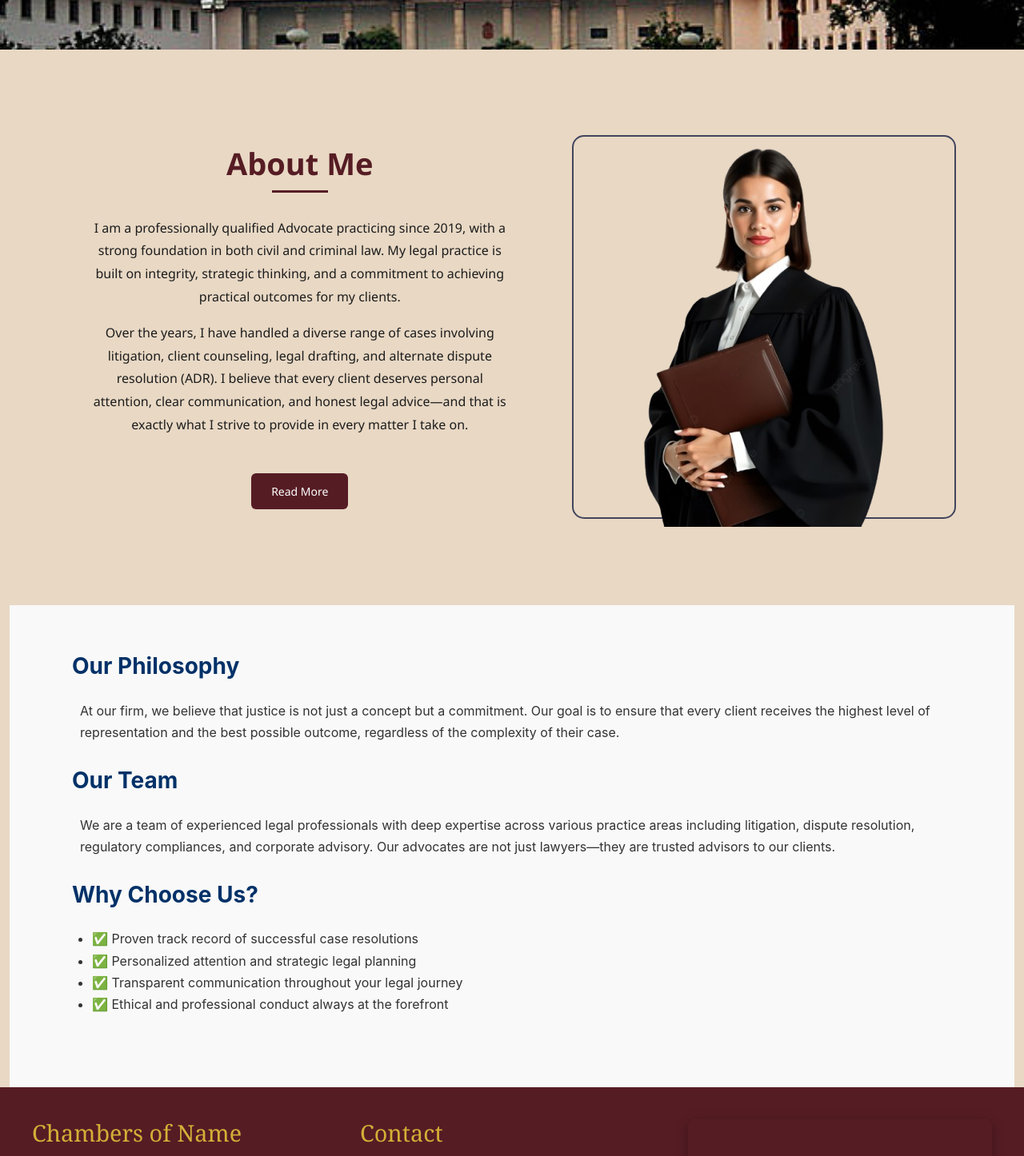
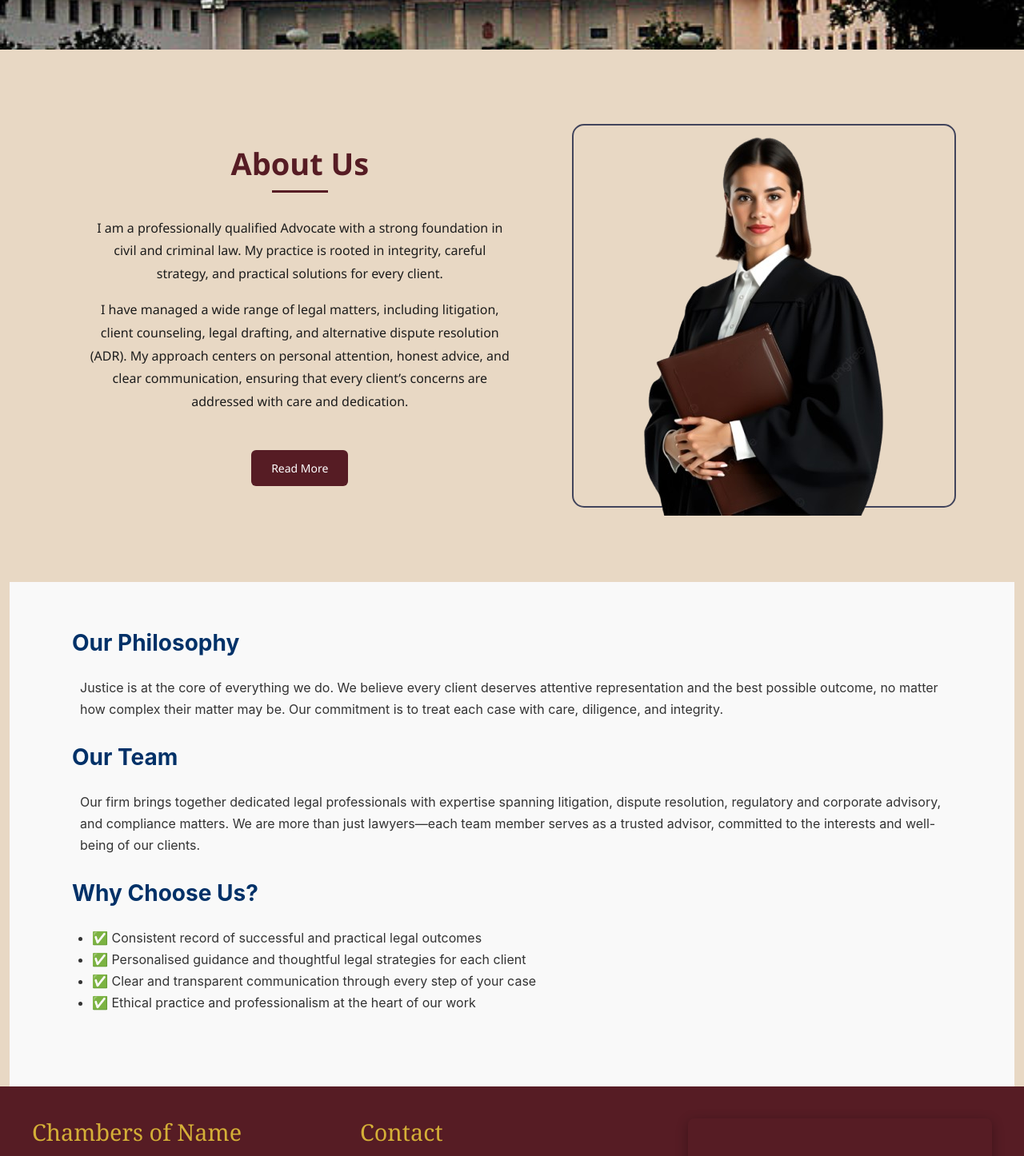
Before and after one commit to anup9971/AdvocateSuman, a React (Create React App) app: page /about in a window 1280 px wide. Shown: the part 383-1829 px from the top of the page at 80% size. Built offline with nearby package versions, Linux system fonts and the light colour scheme; grey boxes are pictures that could not be loaded.

Commit message:
content-change

```diff
--- a/src/components/AboutUs.jsx
+++ b/src/components/AboutUs.jsx
@@ -76,24 +76,24 @@ const About = () => {
             <div data-aos="fade-up">
               <h2 style={headingStyle}>Our Philosophy</h2>
               <p style={{ ...paragraphStyle, ...hoverEffect }}>
-                At our firm, we believe that justice is not just a concept but a commitment. Our goal is to ensure that every client receives the highest level of representation and the best possible outcome, regardless of the complexity of their case.
+                Justice is at the core of everything we do. We believe every client deserves attentive representation and the best possible outcome, no matter how complex their matter may be. Our commitment is to treat each case with care, diligence, and integrity.
               </p>
             </div>
 
             <div data-aos="fade-up">
               <h2 style={headingStyle}>Our Team</h2>
               <p style={{ ...paragraphStyle, ...hoverEffect }}>
-                We are a team of experienced legal professionals with deep expertise across various practice areas including litigation, dispute resolution, regulatory compliances, and corporate advisory. Our advocates are not just lawyers—they are trusted advisors to our clients.
+               Our firm brings together dedicated legal professionals with expertise spanning litigation, dispute resolution, regulatory and corporate advisory, and compliance matters. We are more than just lawyers—each team member serves as a trusted advisor, committed to the interests and well- being of our clients.
               </p>
             </div>
 
             <div data-aos="fade-up">
               <h2 style={headingStyle}>Why Choose Us?</h2>
               <ul style={listStyle}>
-                <li>✅ Proven track record of successful case resolutions</li>
-                <li>✅ Personalized attention and strategic legal planning</li>
-                <li>✅ Transparent communication throughout your legal journey</li>
-                <li>✅ Ethical and professional conduct always at the forefront</li>
+                <li>✅ Consistent record of successful and practical legal outcomes</li>
+                <li>✅ Personalised guidance and thoughtful legal strategies for each client</li>
+                <li>✅ Clear and transparent communication through every step of your case</li>
+                <li>✅ Ethical practice and professionalism at the heart of our work</li>
               </ul>
             </div>
           </div>
--- a/src/components/partials/AboutMe.jsx
+++ b/src/components/partials/AboutMe.jsx
@@ -32,7 +32,7 @@ const AboutMe = () => {
             marginBottom: "10px",
           }}
         >
-          About Me
+          About Us
         </h2>
         <div
           style={{
@@ -48,10 +48,10 @@ const AboutMe = () => {
       {/* Paragraphs */}
       <div style={{ maxWidth: "750px", padding: "0 15px" }}>
         <p>
-          I am a professionally qualified Advocate practicing since 2019, with a strong foundation in both civil and criminal law. My legal practice is built on integrity, strategic thinking, and a commitment to achieving practical outcomes for my clients.
+          I am a professionally qualified Advocate with a strong foundation in civil and criminal law. My practice is rooted in integrity, careful strategy, and practical solutions for every client.
         </p>
         <p>
-          Over the years, I have handled a diverse range of cases involving litigation, client counseling, legal drafting, and alternate dispute resolution (ADR). I believe that every client deserves personal attention, clear communication, and honest legal advice—and that is exactly what I strive to provide in every matter I take on.
+          I have managed a wide range of legal matters, including litigation, client counseling, legal drafting, and alternative dispute resolution (ADR). My approach centers on personal attention, honest advice, and clear communication, ensuring that every client’s concerns are addressed with care and dedication.
         </p>
       </div>
 
--- a/src/components/partials/ContactHome.jsx
+++ b/src/components/partials/ContactHome.jsx
@@ -25,24 +25,13 @@ const ContactHome = () => {
             <ul className="address-list">
               <li>
                 <span className="icon">📍</span>
-                201, Second Floor, Sincere Tower, Commercial Complex, Preet Vihar Near Petrol Pump, Delhi-110092.
+                1031, Mahipalpur , Vasant kunj Bypass, Road, Mahipalpur Extension, New Delhi, delhi, Delhi 110037
               </li>
-              <li>
-                <span className="icon">📍</span>
-                23, Lawyers’ Chamber, Supreme Court of India, New Delhi-110001.
-              </li>
-              <li>
-                <span className="icon">📍</span>
-                Chamber No. 189, Tis Hazari Court, Delhi-110054.
-              </li>
-              <li>
-                <span className="icon">📍</span>
-                G-401 Lawyers' Chamber, Karkardooma Court, Delhi-110032.
-              </li>
+
             </ul>
             <p className="info">
               <span className="icon">✉️</span> Emails:{" "}
-              <a href="mailto:advocatesandhya@yahoo.in">advocatesandhya@yahoo.in</a>
+              <a href="mailto:Info@sukhjurist.com">Info@sukhjurist.com</a>
             </p>
             <p className="info">
               <span className="icon">📞</span> Mob:{" "}
--- a/src/components/partials/HeroSection.jsx
+++ b/src/components/partials/HeroSection.jsx
@@ -7,12 +7,12 @@ const HeroSection = () => {
   <div className="hero-overlay">
     <div className="hero-content">
           <h1>
-            Professional Legal Representation with Integrity and Experience
+            Trusted Legal Counsel with Integrity and Focus
           </h1>
           <p>
-            Welcome to the official website of Advocate <strong>Suman Khatri</strong>, a trusted legal professional offering comprehensive legal services across civil law, criminal law, and ADR.
+            Welcome to the official website of Advocate  <strong>Suman Khatri—</strong>your dependable lawyer in New Delhi for civil, criminal, and ADR matters. Every client receives honest advice, clear communication, and tailored legal support.
             <br /><br />
-            Practicing since 2019, I bring deep legal knowledge, courtroom expertise, and a client-focused approach to every case. Whether you require expert legal drafting, litigation services, or confidential legal advice, my mission is to provide strategic, result-oriented solutions tailored to your needs.
+            Whether you need legal drafting, courtroom representation, or confidential guidance, I am committed to providing ethical, solution-focused legal services with respect for your needs.
           </p>
           <div className="hero-buttons">
         <a href="/contact" className="btn primary">Consultation Now</a>
--- a/src/components/partials/PracticeArea.jsx
+++ b/src/components/partials/PracticeArea.jsx
@@ -42,6 +42,7 @@ function PracticeArea() {
             className="practice-card"
             onClick={() => handleBlogClick(area.title)}
           >
+
             <img src={area.image} alt={area.title} className="practice-image" />
             <div className="practice-overlay">
               <h3>{area.title}</h3>
--- a/src/components/readmore/Litigation.jsx
+++ b/src/components/readmore/Litigation.jsx
@@ -77,8 +77,7 @@ function Litigation() {
         <img src={img} alt="Litigation Law Services" style={styles.heroImage} />
         <h1 style={styles.heading}>Expert Litigation Services in Delhi</h1>
         <p style={styles.paragraph}>
-          Our litigation team provides strategic advice and strong courtroom representation.
-          From civil to criminal matters, we ensure our clients are heard and protected.
+          Providing diligent representation in a wide range of civil and criminal disputes. Each case is handled with thorough preparation, clear communication, and a focus on the client’s interests both inside and outside the courtroom.
         </p>
         <h2 style={styles.subHeading}>Why Choose Us?</h2>
         <ul style={styles.list}>
```
